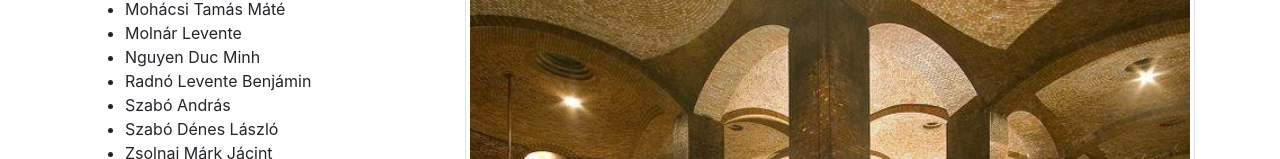
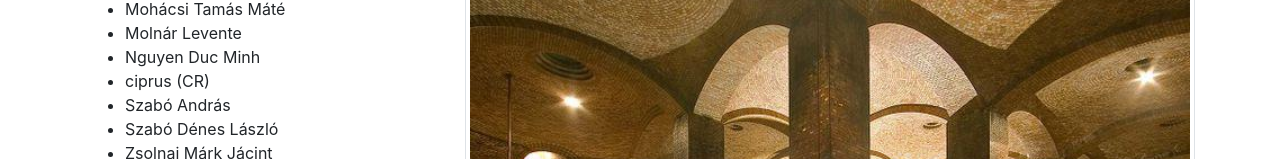
Before and after one commit to godonypeter/10dTelepulesKepekA, a plain HTML site: page index.html in a window 1280 px wide. Shown: the part 859-1018 px from the top of the page. Drawn offline with nearby package versions, Linux system fonts and the light colour scheme.

Commit message:
hey tomi

```diff
--- a/index.html
+++ b/index.html
@@ -44,7 +44,7 @@
                     <li>Mohácsi Tamás Máté</li>
                     <li>Molnár Levente</li>
                     <li>Nguyen Duc Minh</li>
-                    <li>Radnó Levente Benjámin</li>
+                    <li onclick="kepcsere('ciprus');"> ciprus (CR) </li>
                     <li>Szabó András</li>
                     <li>Szabó Dénes László</li>
                     <li>Zsolnai Márk Jácint</li>
```
Also changed, not shown: kepek/ciprus1.jpg (added), kepek/ciprus2.jpg (added).
